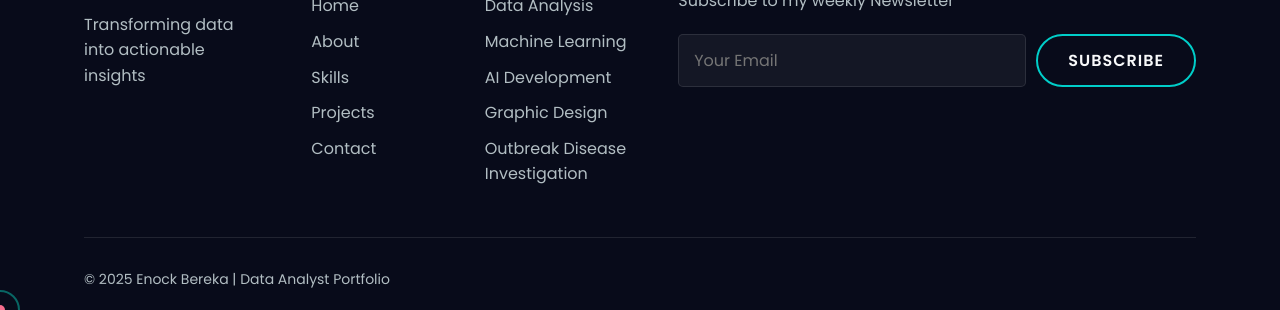
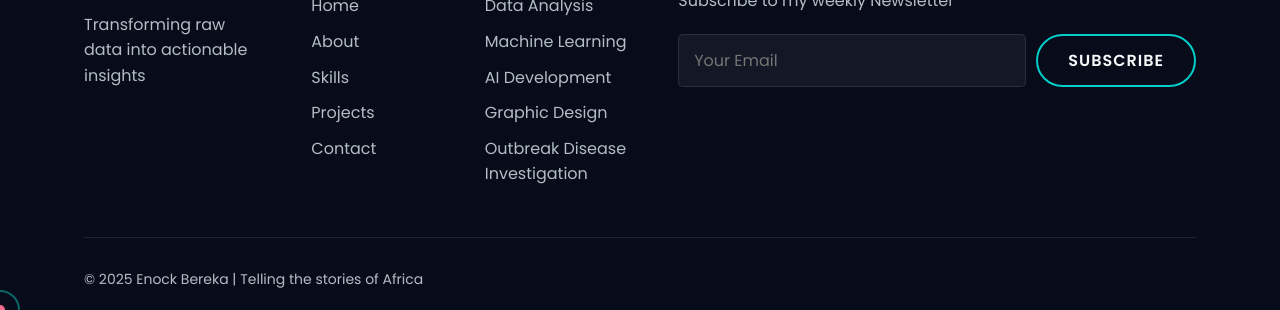
Before and after one commit to Biosticianenoch/Enock_Bereka, a plain HTML site: page index.html in a window 1280 px wide. Shown: the part 5714-6024 px from the top of the page. Drawn offline with nearby package versions, Linux system fonts and the light colour scheme.

Commit message:
Update index.html

```diff
--- a/index.html
+++ b/index.html
@@ -427,7 +427,7 @@
                 <div class="footer-content">
                     <div class="footer-logo">
                         <span class="logo-text">Enock<span class="accent">Bereka</span></span>
-                        <p>Transforming data into actionable insights</p>
+                        <p>Transforming raw data into actionable insights</p>
                     </div>
 
                     <div class="footer-links">
@@ -465,7 +465,7 @@
                 </div>
 
                 <div class="footer-bottom">
-                    <p>&copy; 2025  Enock Bereka | Data Analyst Portfolio</p>
+                    <p>&copy; 2025  Enock Bereka | Telling the stories of Africa</p>
                 </div>
             </div>
         </footer>
```
